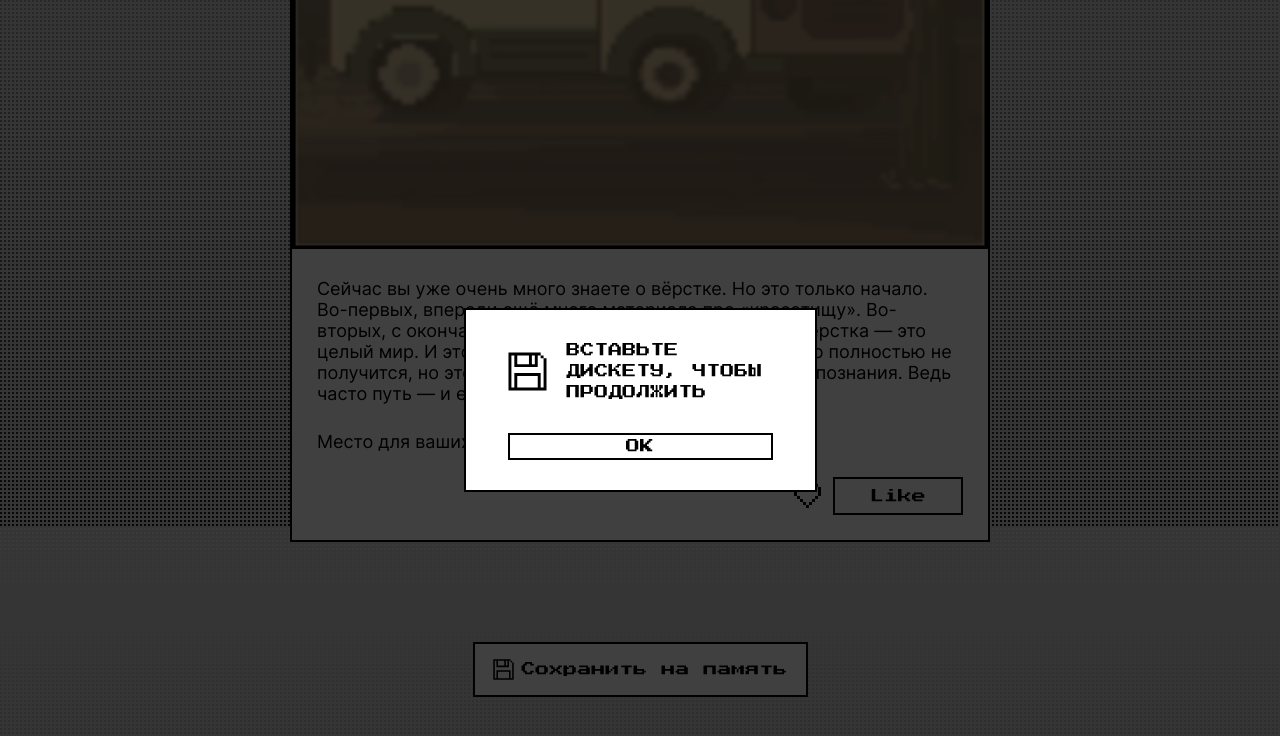
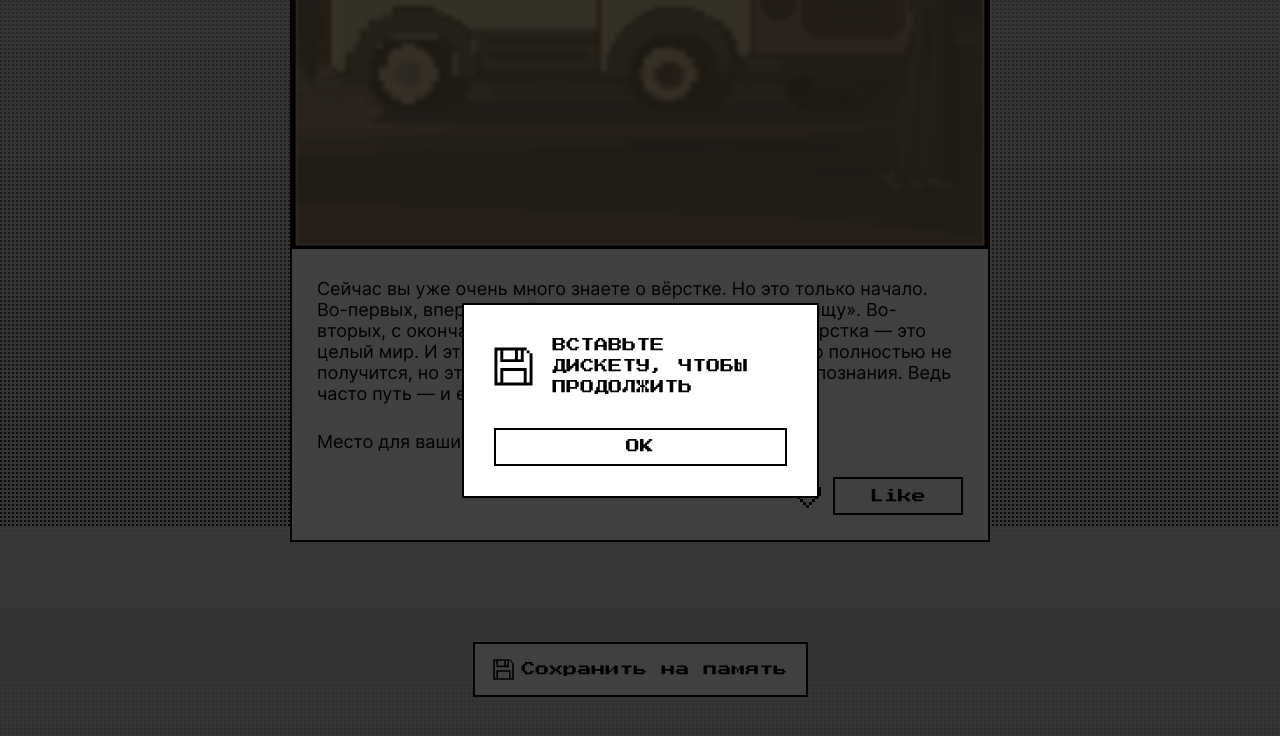
Before and after one commit to SergeyLozin/zakrivayuschiy-teg-f, a plain HTML site: page index.html in a window 1280 px wide. Both pictures are taken after a click on the button "Сохранить на память". Shown: the part 8272-9008 px from the top of the page. Drawn offline with Linux system fonts and the light colour scheme.

Commit message:
finalShape

```diff
--- a/styles/style.css
+++ b/styles/style.css
@@ -1,3 +1,4 @@
+
 /* Здесь вы напишете основную часть стилей страницы.
 
 Будьте внимательны! Для корректной работы скриптов на этом сайте нужно, чтобы в HTML некоторые классы были названы особым образом:
@@ -37,7 +38,6 @@
   flex-direction: column;
   justify-content: center;
   align-items: center;
-  min-height: 323px;
   padding: clamp(7.5rem, 7.3239rem + 0.7512vw, 8rem)
     clamp(0.875rem, -1.4687rem + 9.9996vw, 7.531rem);
   gap: 20px;
@@ -193,6 +193,7 @@
   border: none;
   background-color: transparent;
   block-size: 38px;
+  transition: border 0.3s ease;
 }
 
 .card__icon-button:focus {
@@ -269,8 +270,8 @@
 
 .dialog {
   border: var(--element-border);
-  padding: 30px 42px;
-  max-inline-size: 353px;
+  padding: 30px;
+  max-inline-size: 357px;
 }
 
 .dialog[open] {
@@ -295,6 +296,8 @@
 
 .popup-button {
   inline-size: 100%;
+  block-size: 38px;
+
 }
 
 .popup-button-text {
```
Also changed, not shown: index.html (+1 -0 lines).
